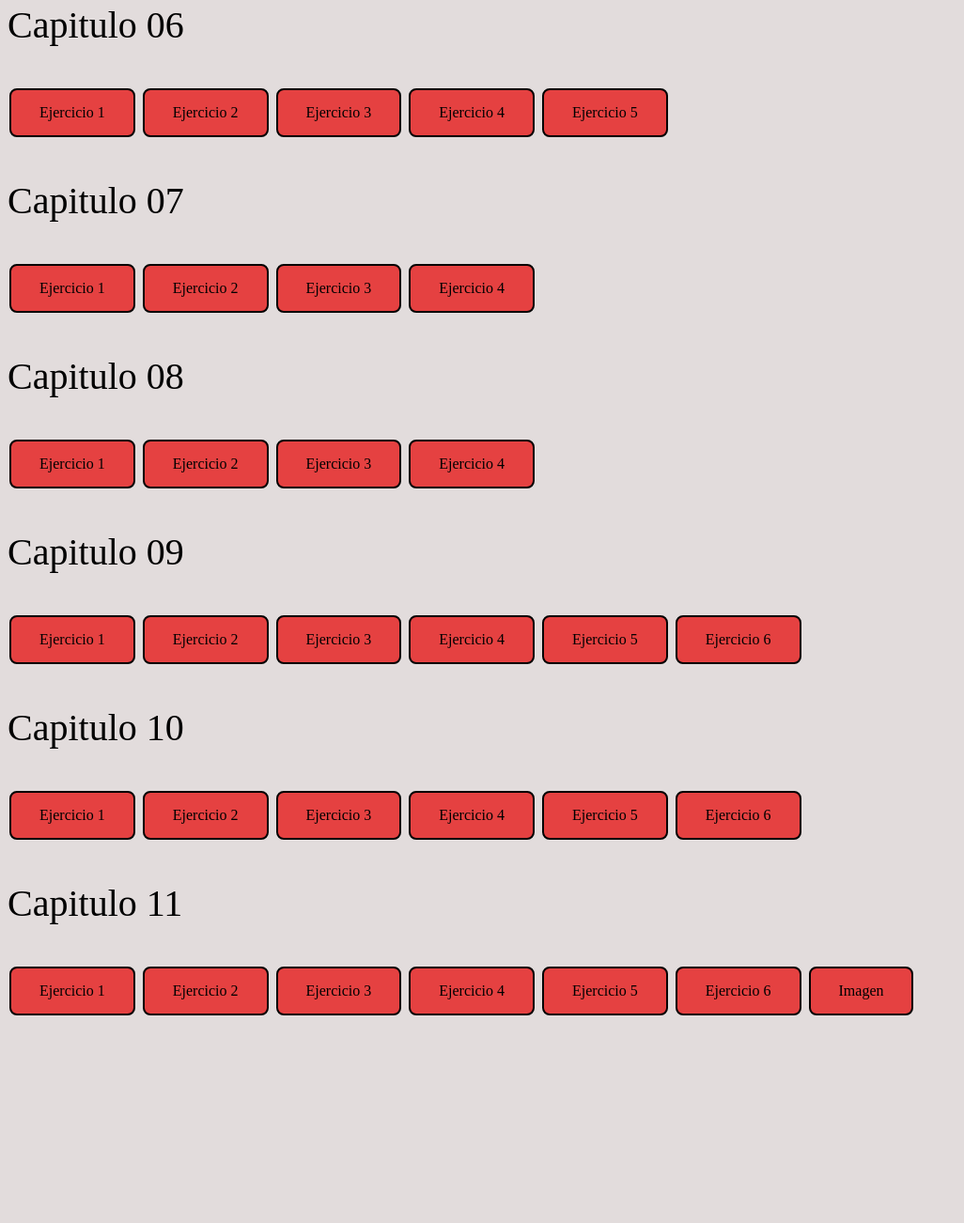
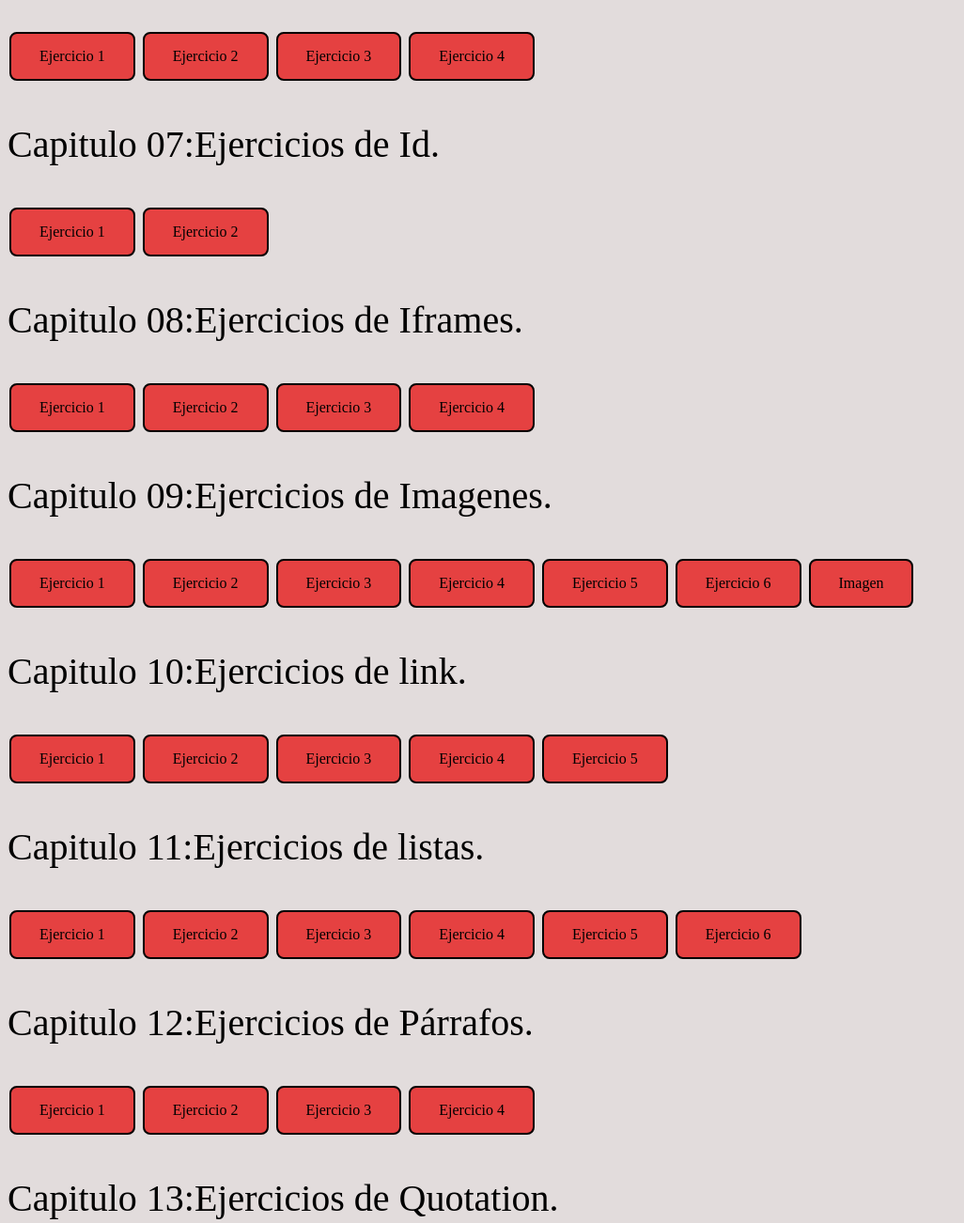
Before and after one commit to alejo2402/Santaflema, a plain HTML site: page index.html in a window 1280 px wide. Shown: the part 1337-2639 px from the top of the page at 94% size, without its empty margins (0-1026 px from the left). Before the commit the page ends 2430 px from the top, so only its background shows below. Drawn offline with Linux system fonts and the light colour scheme.

Commit message:
Chore:pagina web 2.0

```diff
--- a/index.html
+++ b/index.html
@@ -55,18 +55,24 @@
      style="float:right;width:595px;height:595px;" class="imagen">
 
 
-    <p class="capitulos">Capitulo 01</p>
+    <p class="capitulos">Capitulo 01:Ejercicios de Atributos.</p>
     <a href="Attributes/Atributo 1.html"class="a">Ejercicio 1</a>
     <a href="Attributes/Atributo 2.html"class="a">Ejercicio 2</a>
     <a href="Attributes/Atributo 3.html"class="a">Ejercicio 3</a>
     <a href="Attributes/Atributo 4.html"class="a">Ejercicio 4</a>
     <a href="Attributes/Whiskey.jpg"class="a">Imagen</a>
 
-    <p class="capitulos">Capitulo 02</p>
+    <p class="capitulos">Capitulo 02:Ejercicios de Clases.</p>
+    <a href="Classes/Ejercicio1.html" class="a">Ejercicio 1</a>
+    <a href="Classes/Ejercicio2.html" class="a">Ejercicio 2</a>
+    <a href="Classes/Ejercicio3.html" class="a">Ejercicio 3</a>
+
+
+    <p class="capitulos">Capitulo 03:Ejercicios de Comentarios </p>
     <a href="Comments/Ejercicio-1.html"class="a">Ejercicio 1</a>
     <a href="Comments/Ejercicio-2.html"class="a">Ejercicio 2</a>
 
-    <p class="capitulos">Capitulo 03</p>
+    <p class="capitulos">Capitulo 04:Ejercicios de CSS.</p>
     <a href="CSS/ejercicio-1.html"class="a">Ejercicio 1</a>
     <a href="CSS/ejercicio-2.html"class="a">Ejercicio 2</a>
     <a href="CSS/ejercicio-3.html"class="a">Ejercicio 3</a>
@@ -74,39 +80,72 @@
     <a href="CSS/ejercicio-5.html"class="a">Ejercicio 5</a>
     <a href="CSS/ejercicio-6.html"class="a">Ejercicio 6</a>
 
-    <p class="capitulos">Capitulo 04</p>
+    <p class="capitulos">Capitulo 05:Ejercicios de Formato.</p>
     <a href="Formatting/Ejercicio-1.html"class="a">Ejercicio 1</a>
     <a href="Formatting/Ejercicio-2.html"class="a">Ejercicio 2</a>
     <a href="Formatting/Ejercicio-3.html"class="a">Ejercicio 3</a>
     <a href="Formatting/Ejercicio-4.html"class="a">Ejercicio 4</a>
     <a href="Formatting/Ejercicio-5.html"class="a">Ejercicio 5</a>
 
-    <p class="capitulos">Capitulo 05</p>
+    <p class="capitulos">Capitulo 06:Ejercicios de Titulo.</p>
     <a href="Heading/Titulo 1.html"class="a">Ejercicio 1</a>
     <a href="Heading/Titulo 2.html"class="a">Ejercicio 2</a>
     <a href="Heading/Titulo 3.html"class="a">Ejercicio 3</a>
     <a href="Heading/Titulo 4.html"class="a">Ejercicio 4</a>
 
-    <p class="capitulos">Capitulo 06</p>
+    <p class="capitulos">Capitulo 07:Ejercicios de Id.</p>
+    <a href="Id/Ejercicio1.html"class="a">Ejercicio 1</a>
+    <a href="Id/Ejercicio2.html"class="a">Ejercicio 2</a>
+
+    <p class="capitulos">Capitulo 08:Ejercicios de Iframes.</p>
+    <a href="Iframes/Ejercicio1.html"class="a">Ejercicio 1</a>
+    <a href="Iframes/Ejercicio2.html"class="a">Ejercicio 2</a>
+    <a href="Iframes/Ejercicio3.html"class="a">Ejercicio 3</a>
+    <a href="Iframes/Ejercicio4.html"class="a">Ejercicio 4</a>
+
+    <p class="capitulos">Capitulo 09:Ejercicios de Imagenes.</p>
+    <a href="Images/Ejercicio 1.html"class="a">Ejercicio 1</a>
+    <a href="Images/Ejercicio 2.html"class="a">Ejercicio 2</a>
+    <a href="Images/Ejercicio 3.html"class="a">Ejercicio 3</a>
+    <a href="Images/Ejercicio 4.html"class="a">Ejercicio 4</a>
+    <a href="Images/Ejercicio 5.html"class="a">Ejercicio 5</a>
+    <a href="Images/Ejercicio 6.html"class="a">Ejercicio 6</a>
+    <a href="https://s3.amazonaws.com/trabajosimagenes/2+Navigation+tile+484x967+jpg.jpg"class="a">Imagen</a>
+
+    <p class="capitulos">Capitulo 10:Ejercicios de link.</p>
     <a href="Links/Ejercicio-1.html"class="a">Ejercicio 1</a>
     <a href="Links/Ejercicio-2.html"class="a">Ejercicio 2</a>
     <a href="Links/Ejercicio-3.html"class="a">Ejercicio 3</a>
     <a href="Links/Ejercicio-4.html"class="a">Ejercicio 4</a>
     <a href="Links/Ejercicio-5.html"class="a">Ejercicio 5</a>
 
-    <p class="capitulos">Capitulo 07</p>
+    <p class="capitulos">Capitulo 11:Ejercicios de listas.</p>
+    <a href="Lists/Ejercicio 1.html"class="a">Ejercicio 1</a>
+    <a href="Lists/Ejercicio 2.html"Class="a">Ejercicio 2</a>
+    <a href="Lists/Ejercicio 3.html"class="a">Ejercicio 3</a>
+    <a href="Lists/Ejercicio 4.html"class="a">Ejercicio 4</a>
+    <a href="Lists/Ejercicio 5.html"class="a">Ejercicio 5</a>
+    <a href="Lists/Ejercicio 6.html"class="a">Ejercicio 6</a>
+
+    <p class="capitulos">Capitulo 12:Ejercicios de Párrafos.</p>
     <a href="Paragraphs/Parrafo 1.html"class="a">Ejercicio 1</a>
     <a href="Paragraphs/Parrafo 2.html"class="a">Ejercicio 2</a>
     <a href="Paragraphs/Parrafo 3.html"class="a">Ejercicio 3</a>
     <a href="Paragraphs/Parrafo 4.html"class="a">Ejercicio 4</a>
 
-    <p class="capitulos">Capitulo 08</p>
+    <p class="capitulos">Capitulo 13:Ejercicios de Quotation.</p>
     <a href="Quotation/Ejercicio-1.html"class="a">Ejercicio 1</a>
     <a href="Quotation/Ejercicio-2.html"class="a">Ejercicio 2</a>
     <a href="Quotation/Ejercicio-3.html"class="a">Ejercicio 3</a>
     <a href="Quotation/Ejercicio 4.html"class="a">Ejercicio 4</a>
 
-    <p class="capitulos">Capitulo 09</p>
+    <p class="capitulos">Capitulo 14:Ejercicios de Script.</p>
+    <a href="Script/Ejercicio1.html"class="a">Ejercicio 1</a>
+    <a href="Script/Ejercicio2.html"class="a">Ejercicio 2</a>
+    <a href="Script/Ejercicio3.html"class="a">Ejercicio 3</a>
+    <a href="Script/Ejercicio4.html"class="a">Ejercicio 4</a>
+
+    <p class="capitulos">Capitulo 15:Ejercicios de Estilos.</p>
     <a href="Styles/Estilo 1.html"class="a">Ejercicio 1</a>
     <a href="Styles/Estilo 2.html"class="a">Ejercicio 2</a>
     <a href="Styles/Estilo 3.html"class="a">Ejercicio 3</a>
@@ -114,22 +153,12 @@
     <a href="Styles/Estilo 5.html"class="a">Ejercicio 5</a>
     <a href="Styles/Estilo 6.html"class="a">Ejercicio 6</a>
 
-    <p class="capitulos">Capitulo 10</p>
+    <p class="capitulos">Capitulo 16:Ejercicios de Tabalas.</p>
     <a href="Tables/Ejercicio 1.html"class="a">Ejercicio 1</a>
     <a href="Tables/Ejercicio 2.html"class="a">Ejercicio 2</a>
     <a href="Tables/Ejercicio 3.html"class="a">Ejercicio 3</a>
     <a href="Tables/Ejercicio 4.html"class="a">Ejercicio 4</a>
     <a href="Tables/Ejercicio 5.html"class="a">Ejercicio 5</a>
     <a href="Tables/Ejercicio 6.html"class="a">Ejercicio 6</a>
-
-    <p class="capitulos">Capitulo 11</p>
-    <a href="Images/Ejercicio 1.html"class="a">Ejercicio 1</a>
-    <a href="Images/Ejercicio 2.html"class="a">Ejercicio 2</a>
-    <a href="Images/Ejercicio 3.html"class="a">Ejercicio 3</a>
-
-    <a href="Images/Ejercicio 4.html"class="a">Ejercicio 4</a>
-    <a href="Images/Ejercicio 5.html"class="a">Ejercicio 5</a>
-    <a href="Images/Ejercicio 6.html"class="a">Ejercicio 6</a>
-    <a href="https://s3.amazonaws.com/trabajosimagenes/2+Navigation+tile+484x967+jpg.jpg"class="a">Imagen</a>
 </body>
 </html>
```
